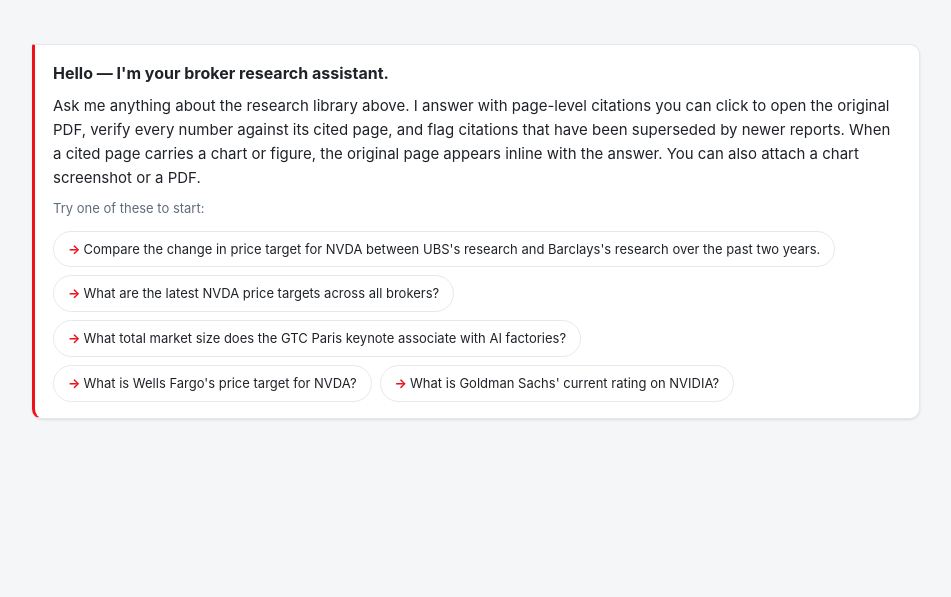
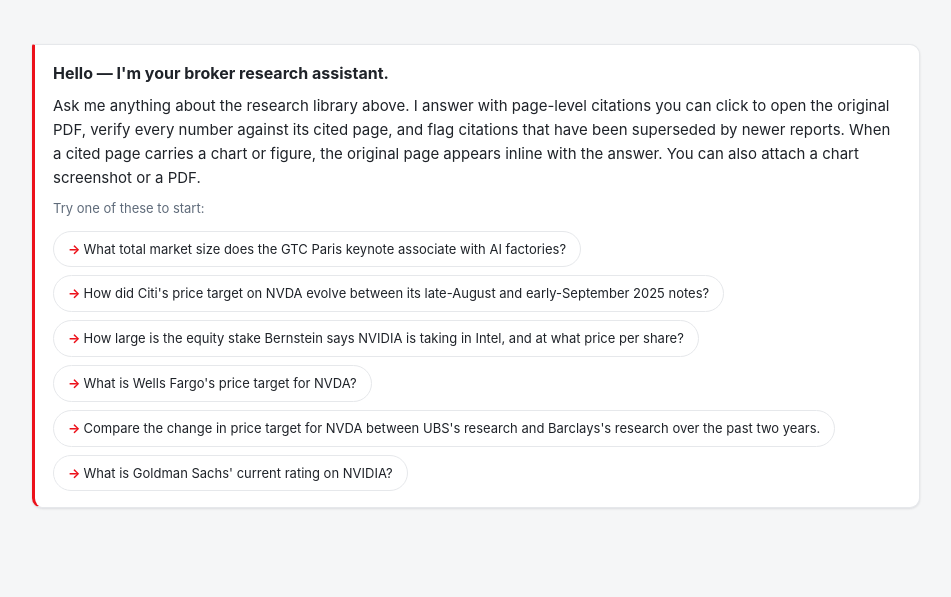
Before and after one commit to Nicole-Tu97/broker-research-chatbot, a Python web app: template research/templates/research/chat.html in a window 1280 px wide. Shown: the part 70-667 px from the top of the page, without its empty margins (164-1115 px from the left). Run offline with Jinja, Linux system fonts and the light colour scheme; the template is opened without the code that fills it, so the values that code supplies are empty.

Commit message:
Chat page: five starter questions, one per capability - figure, temporal comparison, specific fact, deep-page recovery, broker comparison

```diff
--- a/research/templates/research/chat.html
+++ b/research/templates/research/chat.html
@@ -148,10 +148,11 @@
          with the answer. You can also attach a chart screenshot or a PDF.</p>
       <p style="color:var(--muted); font-size:13px; margin-bottom:0;">Try one of these to start:</p>
       <div class="chips">
+        <button class="chip">What total market size does the GTC Paris keynote associate with AI factories?</button>
+        <button class="chip">How did Citi's price target on NVDA evolve between its late-August and early-September 2025 notes?</button>
+        <button class="chip">How large is the equity stake Bernstein says NVIDIA is taking in Intel, and at what price per share?</button>
+        <button class="chip">What is Wells Fargo's price target for NVDA?</button>
         <button class="chip">Compare the change in price target for NVDA between UBS's research and Barclays's research over the past two years.</button>
-        <button class="chip">What are the latest NVDA price targets across all brokers?</button>
-        <button class="chip">What total market size does the GTC Paris keynote associate with AI factories?</button>
-        <button class="chip">What is Wells Fargo's price target for NVDA?</button>
         <button class="chip">What is Goldman Sachs' current rating on NVIDIA?</button>
       </div>
     </div>
```
